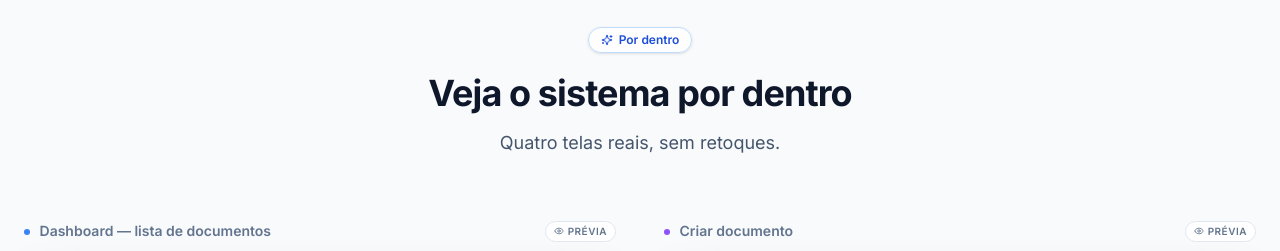
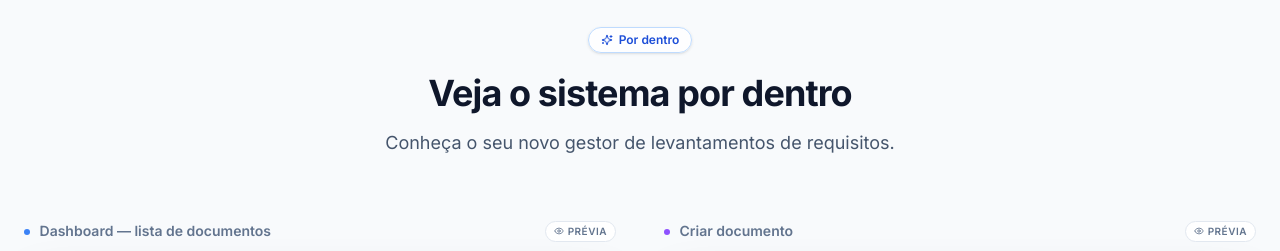
Before and after one commit to marcosramoss/doclyflow, an Astro site: page / in a window 1280 px wide. Shown: the part 1740-1991 px from the top of the page. Built offline with nearby package versions, Linux system fonts and the light colour scheme; Astro itself is replaced by a stand-in of ours; no server answers.

Commit message:
copy(landing): atualiza copy do subtitulo da secao 'Telas do sistema'

```diff
--- a/src/pages/index.astro
+++ b/src/pages/index.astro
@@ -325,7 +325,7 @@ const steps = [
           Veja o sistema por dentro
         </h2>
         <p class="mt-4 text-lg text-slate-600">
-          Quatro telas reais, sem retoques.
+          Conheça o seu novo gestor de levantamentos de requisitos.
         </p>
       </div>
 
```
